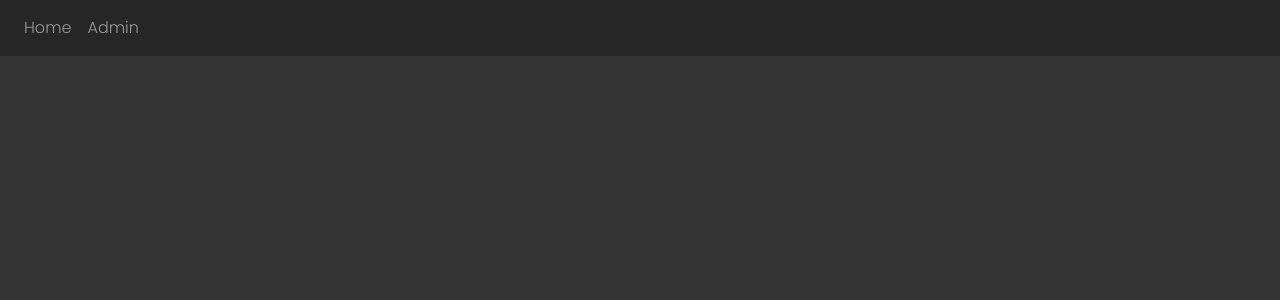
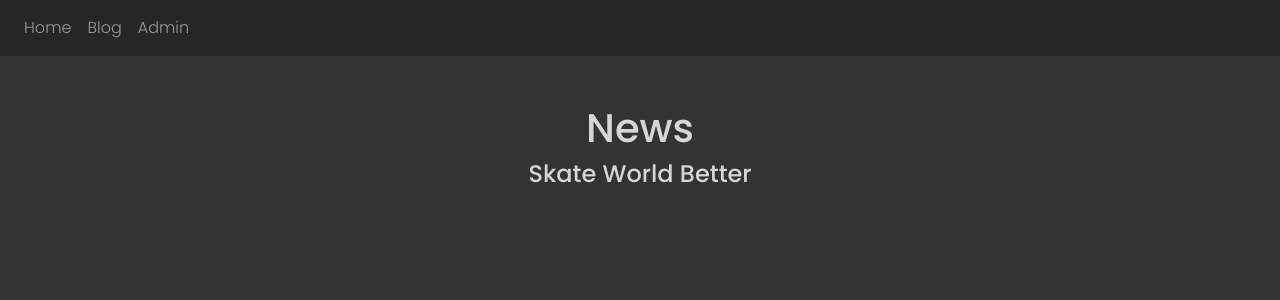
Before and after one commit to cichyadam/swb-web, a React (Create React App) app in the folder client/: page /blog in a window 1280 px wide. Shown: the top 300 px of the page. Built offline with nearby package versions, Linux system fonts and the light colour scheme.

Commit message:
Setup blog serving

```diff
--- a/client/src/App.js
+++ b/client/src/App.js
@@ -5,6 +5,7 @@ import './assets/styles/index.scss'
 
 import Header from './components/Header'
 
+import BlogPage from './pages/BlogPage'
 import HomePage from './pages/HomePage'
 
 import AdminPage from './pages/AdminPage'
@@ -33,6 +34,9 @@ const App = () => {
         <Switch>
           <Route exact path="/">
             <HomePage />
+          </Route>
+          <Route exact path="/blog">
+            <BlogPage />
           </Route>
           <Route path="/admin">
             <AdminPage
--- a/client/src/components/Header/index.js
+++ b/client/src/components/Header/index.js
@@ -65,6 +65,13 @@ const Header = ({ token, userData }) => (
           </Nav.Item>
           <Nav.Item>
             <Nav.Link>
+              <Link to="/blog">
+                Blog
+              </Link>
+            </Nav.Link>
+          </Nav.Item>
+          <Nav.Item>
+            <Nav.Link>
               <Link to="/admin">
                 Admin
               </Link>
--- /dev/null
+++ b/client/src/pages/BlogPage/Sections/BlogSection/index.js
@@ -0,0 +1,15 @@
+import React from 'react'
+import { Col } from 'react-bootstrap'
+
+import BaseSection from '../../../../components/BaseSection'
+
+const BlogSection = () => (
+  <BaseSection fullScreen>
+    <Col xs={12} lg={6} className="offset-lg-3 text-center">
+      <h1>News</h1>
+      <h4>Skate World Better</h4>
+    </Col>
+  </BaseSection>
+)
+
+export default BlogSection
--- /dev/null
+++ b/client/src/pages/BlogPage/Sections/index.js
@@ -0,0 +1,11 @@
+import React from 'react'
+
+import BlogSection from './BlogSection'
+
+const Sections = () => (
+  <>
+    <BlogSection />
+  </>
+)
+
+export default Sections
--- /dev/null
+++ b/client/src/pages/BlogPage/index.js
@@ -0,0 +1,12 @@
+import React from 'react'
+
+import Sections from './Sections'
+
+const BlogPage = () => (
+  <>
+    {/* <Hero /> */}
+    <Sections />
+  </>
+)
+
+export default BlogPage
```
